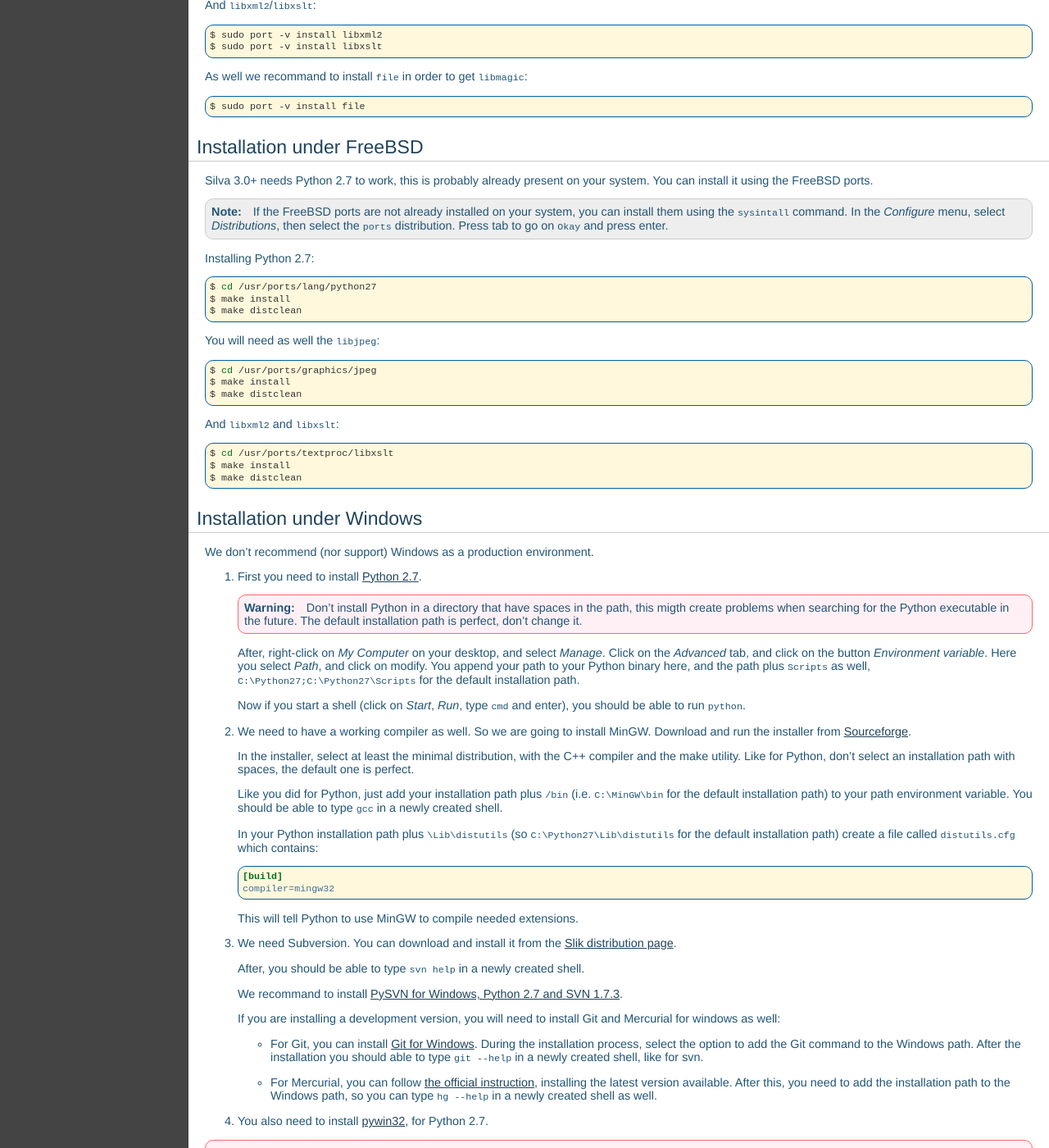
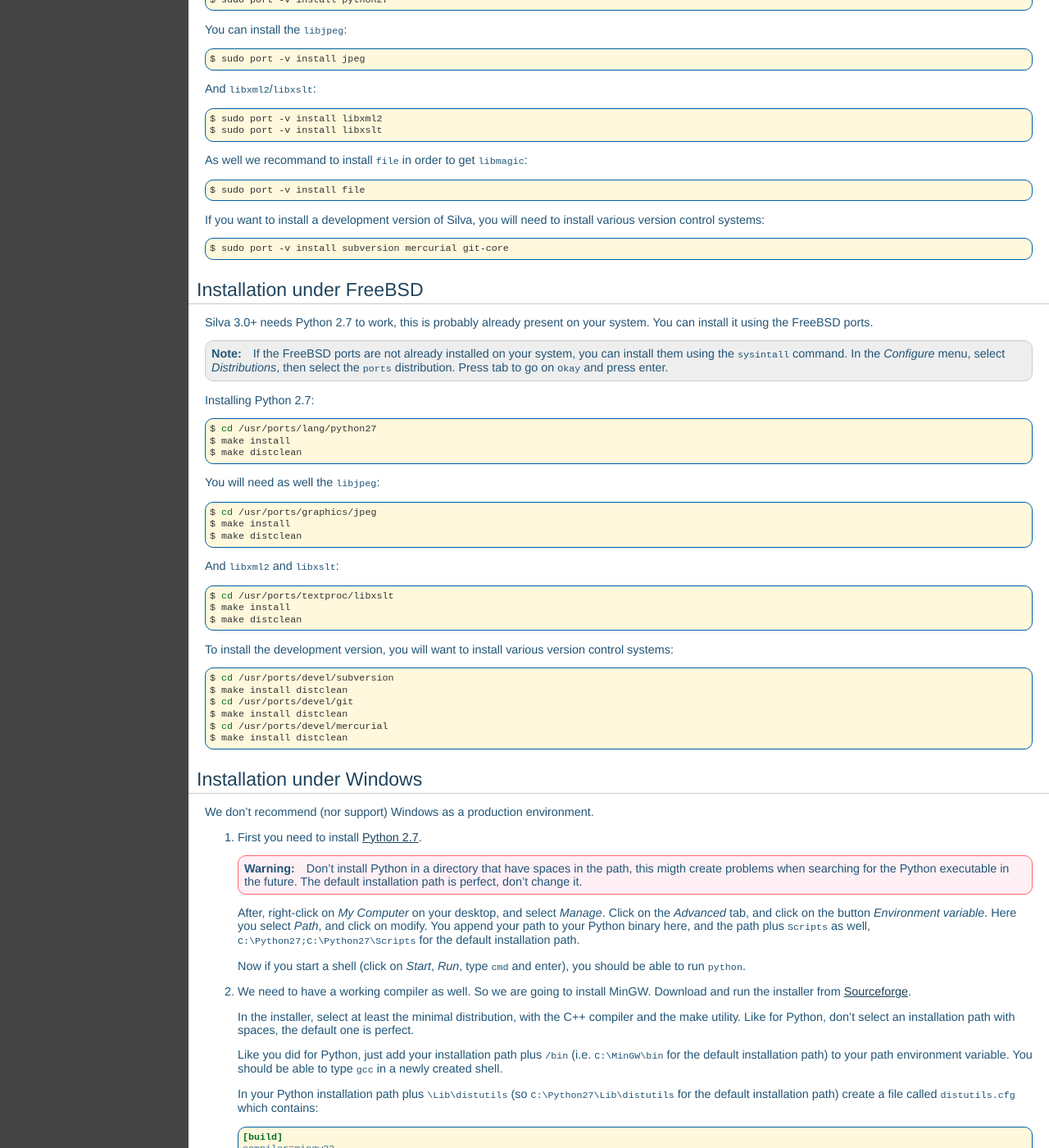
Before and after one commit to silvacms/documentation, a Sphinx documentation site: the page built from source/buildout/requirements.rst, in a window 1280 px wide and 1400 px high, scrolled down 1096 px. Shown: the whole window at 82% size. Built offline with Sphinx 7.4.7, drawn with Linux system fonts in a browser that asks for light colours; pages that are not in the unit, such as notebooks, are missing from menus; comment, search, counter and statistics services are not loaded; some of the changed text lies outside the part shown.

Commit message:
Add docs about svn, mercurial and git.

```diff
--- a/source/buildout/requirements.rst
+++ b/source/buildout/requirements.rst
@@ -58,6 +58,15 @@
 
       $ sudo apt-get install libxml2-dev libxslt1-dev
 
+3. Version control systems
+
+   If you want to install the development version, you will need to
+   install various control system:
+
+   .. code-block:: sh
+
+      $ sudo apt-get install subversion mercurial git-core
+
 
 Installation under Linux Fedora/Centos/Redhat
 ---------------------------------------------
@@ -107,6 +116,13 @@
 
    $ sudo port -v install file
 
+If you want to install a development version of Silva, you will need
+to install various version control systems:
+
+.. code-block:: sh
+
+   $ sudo port -v install subversion mercurial git-core
+
 
 Installation under FreeBSD
 --------------------------
@@ -144,6 +160,19 @@
   $ cd /usr/ports/textproc/libxslt
   $ make install
   $ make distclean
+
+To install the development version, you will want to install various
+version control systems:
+
+.. code-block:: sh
+
+  $ cd /usr/ports/devel/subversion
+  $ make install distclean
+  $ cd /usr/ports/devel/git
+  $ make install distclean
+  $ cd /usr/ports/devel/mercurial
+  $ make install distclean
+
 
 Installation under Windows
 --------------------------
@@ -233,8 +262,8 @@
 .. note::
 
    Windows doesn't use the same separator in paths, so rather than
-   typing ``bin/buildout`` in your shell, type ``bin\buildout``
-   instead.
+   typing ``bin/buildout`` in your shell, you need to type
+   ``bin\buildout`` instead.
 
 Installation notes for others systems
 -------------------------------------
```
